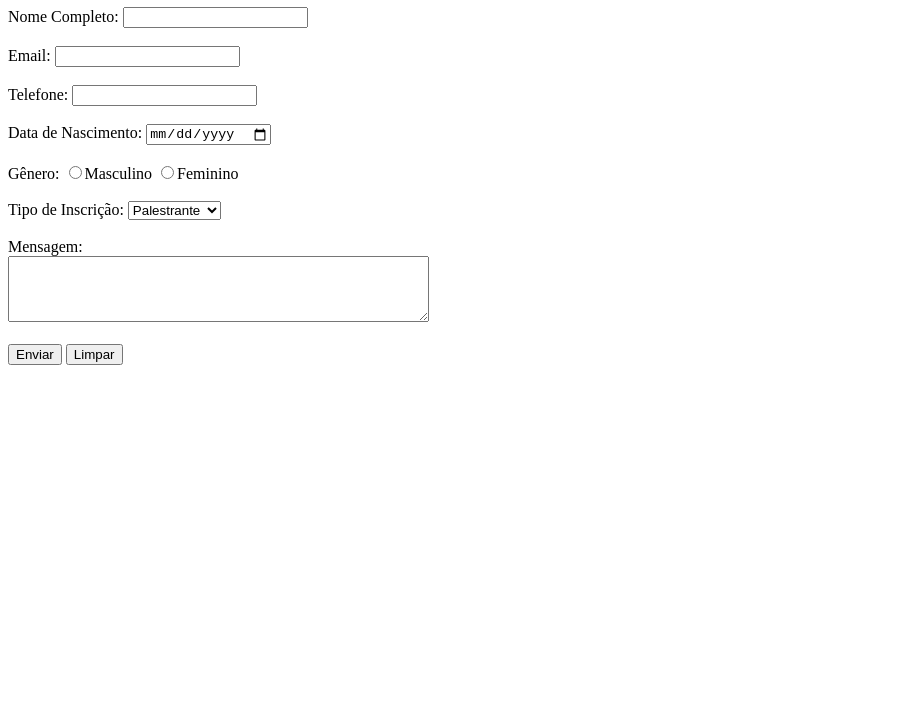
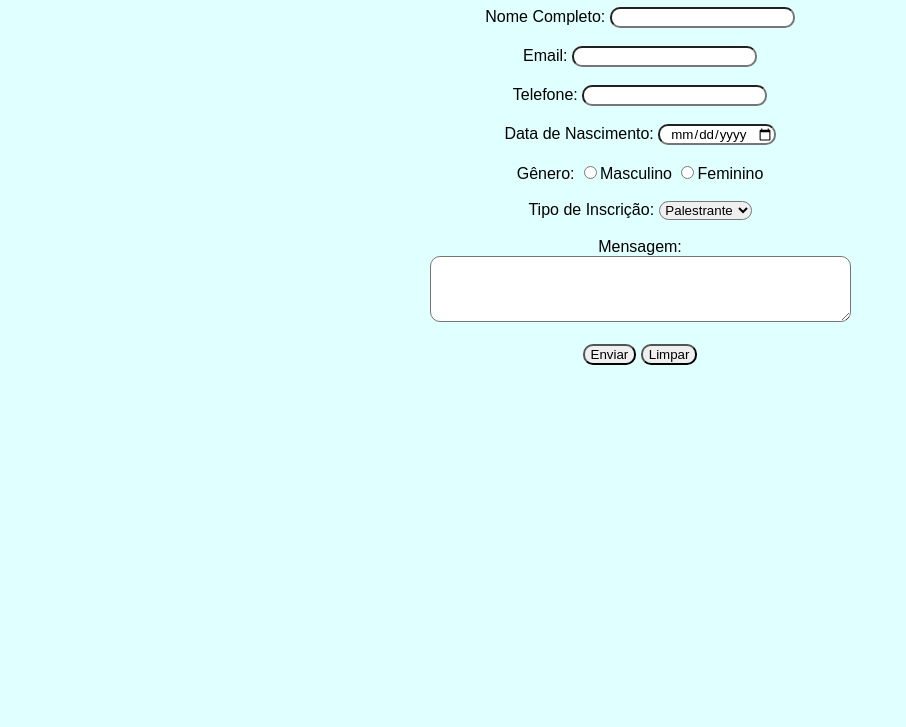
Before and after one commit to guilhermeeduarte/atividade2-formulario-dw, a plain HTML site: page index.html in a window 1280 px wide. Shown: the part 73-800 px from the top of the page, without its empty margins (0-906 px from the left). Drawn offline with Linux system fonts and the light colour scheme.

Commit message:
commit final

```diff
--- /dev/null
+++ b/css/styles.css
@@ -0,0 +1,24 @@
+* {
+    text-align: center;
+    font-family: Arial, Helvetica, sans-serif;
+}
+
+body {
+    background-color: lightcyan;
+}
+
+input {
+    border-radius: 10px;
+}
+
+select {
+    border-radius: 10px;
+}
+
+textarea {
+    border-radius: 10px;
+}
+
+button {
+    border-radius: 10px;
+}
--- a/index.html
+++ b/index.html
@@ -3,6 +3,7 @@
 <head>
     <meta charset="UTF-8">
     <meta name="viewport" content="width=device-width, initial-scale=1.0">
+    <link rel="stylesheet" href="/css/styles.css">
     <title>Formulário de Inscrição</title>
 </head>
 <body>
```
Also changed, not shown: src/printsite.png.
